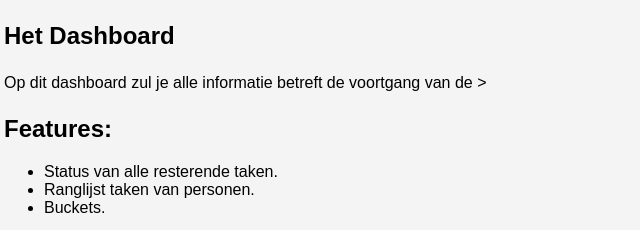
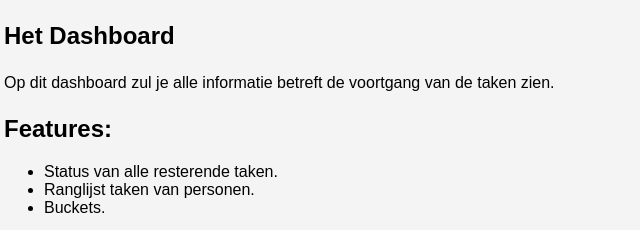
Before and after one commit to MorrisNijland3/YoungSparks, a plain HTML site: page html/index.html in a window 1280 px wide. Shown: the part 130-360 px from the top of the page, 16-656 px from the left. Drawn offline with Linux system fonts and the light colour scheme.

Commit message:
Update index.html

```diff
--- a/html/index.html
+++ b/html/index.html
@@ -40,7 +40,7 @@
         </header>
         <main>
             <h2>Het Dashboard</h2>
-            <p>Op dit dashboard zul je alle informatie betreft de voortgang van de >
+            <p>Op dit dashboard zul je alle informatie betreft de voortgang van de taken zien.
             <h2>Features:</h2>
             <ul>
                 <li>Status van alle resterende taken.</li>
```
